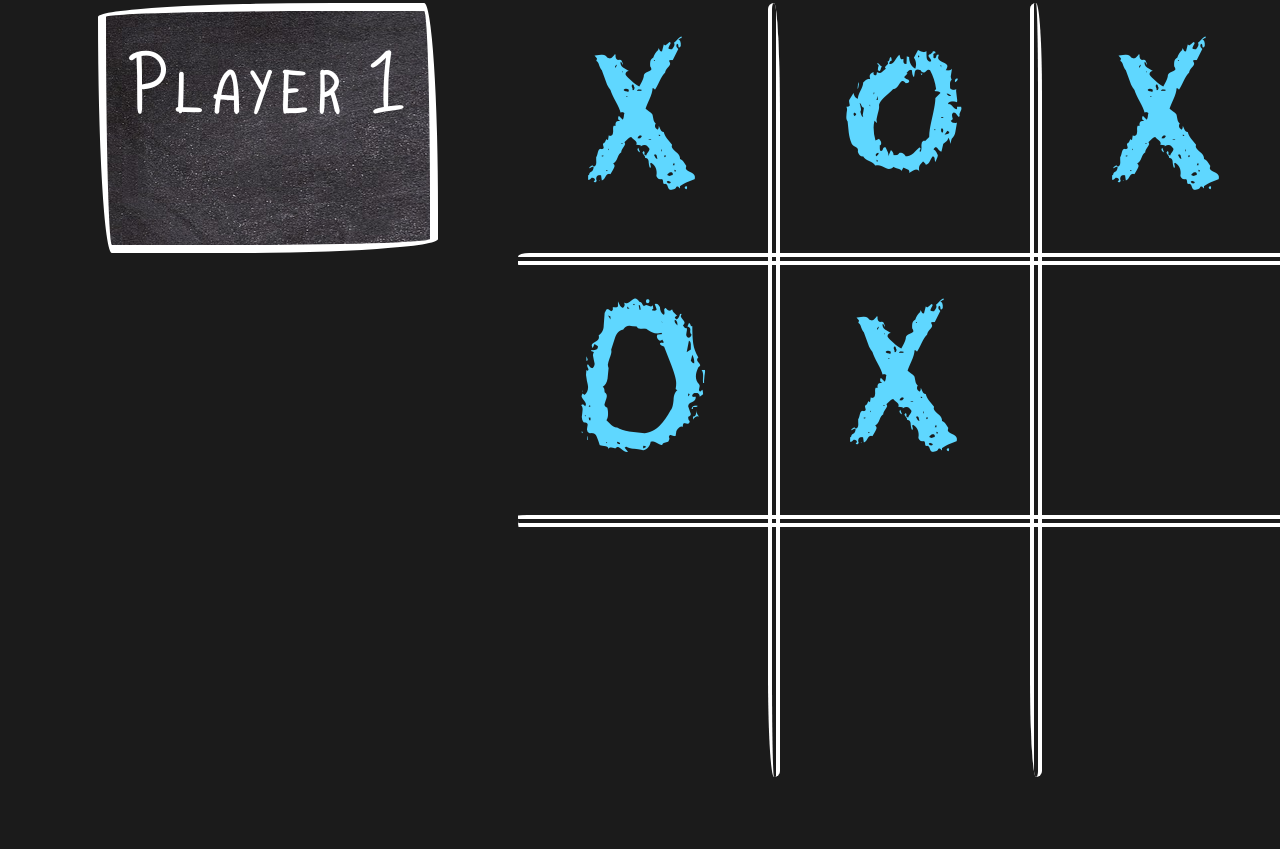
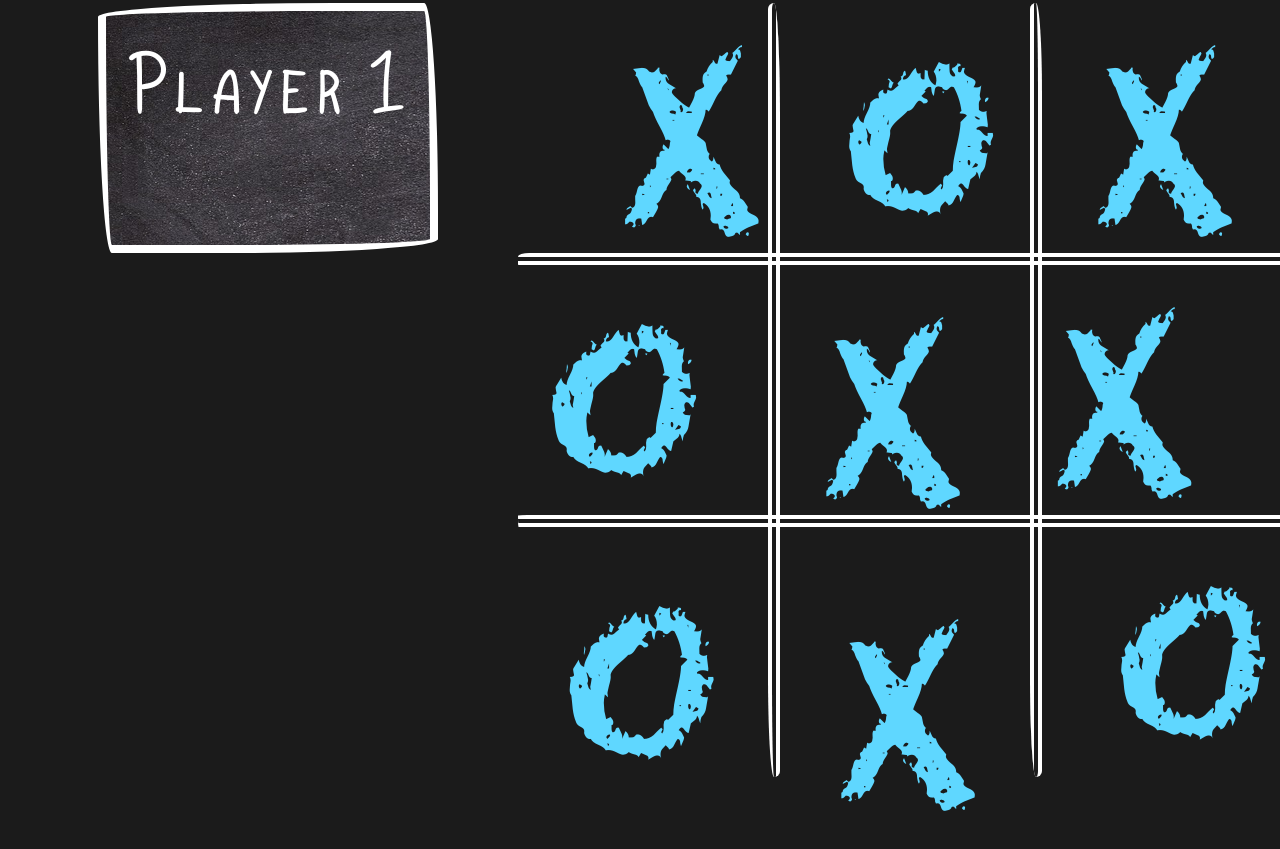
Before and after one commit to FireHeart3198/tic-tac-toe, a plain HTML site: page index.html in a window 1280 px wide. Shown: the part 369-1218 px from the top of the page. Before the commit the page ends 1146 px from the top, so only its background shows below. Drawn offline with Linux system fonts and the light colour scheme.

Commit message:
Add uneven placement for square

```diff
--- a/index.html
+++ b/index.html
@@ -18,12 +18,12 @@
                 <div class="square" data-square-number="1">X</div>
                 <div class="square" data-square-number="2">o</div>
                 <div class="square" data-square-number="3">x</div>
-                <div class="square" data-square-number="4">O</div>
+                <div class="square" data-square-number="4">o</div>
                 <div class="square" data-square-number="5">X</div>
-                <div class="square" data-square-number="6"></div>
-                <div class="square" data-square-number="7"></div>
-                <div class="square" data-square-number="8"></div>
-                <div class="square" data-square-number="9"></div>
+                <div class="square" data-square-number="6">X</div>
+                <div class="square" data-square-number="7">o</div>
+                <div class="square" data-square-number="8">x</div>
+                <div class="square" data-square-number="9">o</div>
                 <div class="border right"></div>
                 <div class="border left"></div>
                 <div class="border top"></div>
--- a/javascript.js
+++ b/javascript.js
@@ -48,8 +48,10 @@ const gamePlay = (function() {
             win.getWinMessage(activePlayer);
         } else if (round === 9) {
             win.getTieMessage();
-        } else {activePlayer = (activePlayer === player1) ? player2 : player1;
+        } else {
+            activePlayer = (activePlayer === player1) ? player2 : player1;
             alert(`It's ${activePlayer.playerName}'s turn`);
+            round++;
         }
     };
     const makePlayerMove = function(selectedSquare) {
--- a/style.css
+++ b/style.css
@@ -77,13 +77,12 @@ header {
 }
 
 .square {
-    font-size: 12rem;
+    font-size: 15rem;
     font-family: eraser, 'Franklin Gothic Medium', 'Arial Narrow', Arial, sans-serif;
     color: rgb(95, 215, 255);
-    text-align: center;
-    margin: auto;
     height: 250px;
     width: 250px;
+    display: flex;
 }
 
 .border {
@@ -117,3 +116,43 @@ header {
     grid-row: 4;
     grid-column: 1/6;
 }
+
+[data-square-number="1"]{
+    justify-content: end;
+}
+
+[data-square-number="2"]{
+    justify-content: end;
+    padding-right: 30px;
+}
+
+[data-square-number="3"]{
+    justify-content: center;
+}
+[data-square-number="4"]{
+    padding-left: 30px;
+}
+
+[data-square-number="5"]{
+    justify-content: center;
+    padding-right: 20px;
+    padding-top: 10px;
+}
+[data-square-number="6"]{
+    justify-content: start;
+    padding-left: 10px;
+    padding-bottom: 10px;
+}
+[data-square-number="7"]{
+    justify-content: center;
+    padding-top: 20px;
+}
+[data-square-number="8"]{
+    justify-content: center;
+    padding-left: 10px;
+    padding-top: 50px;
+}
+[data-square-number="9"]{
+    justify-content: end;
+    padding-right: 20px;
+}
```
